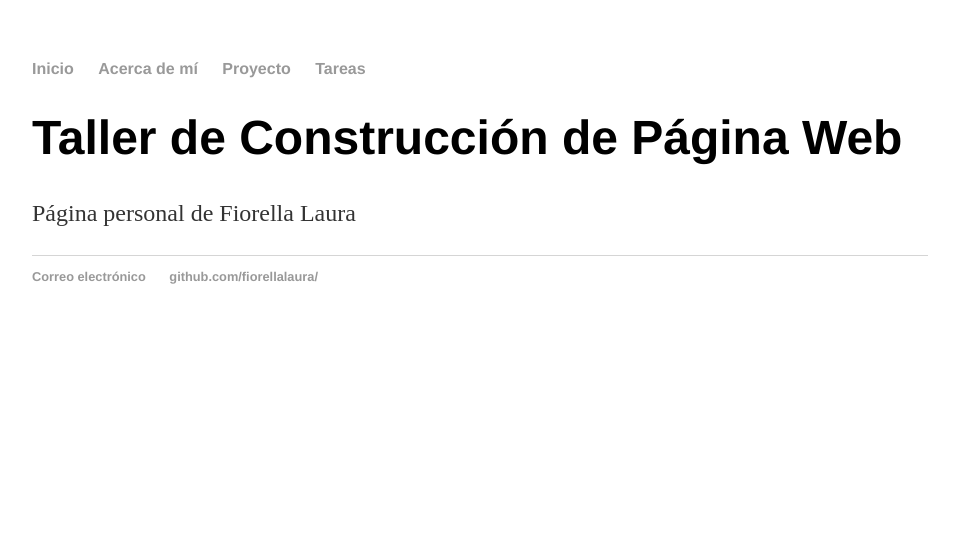
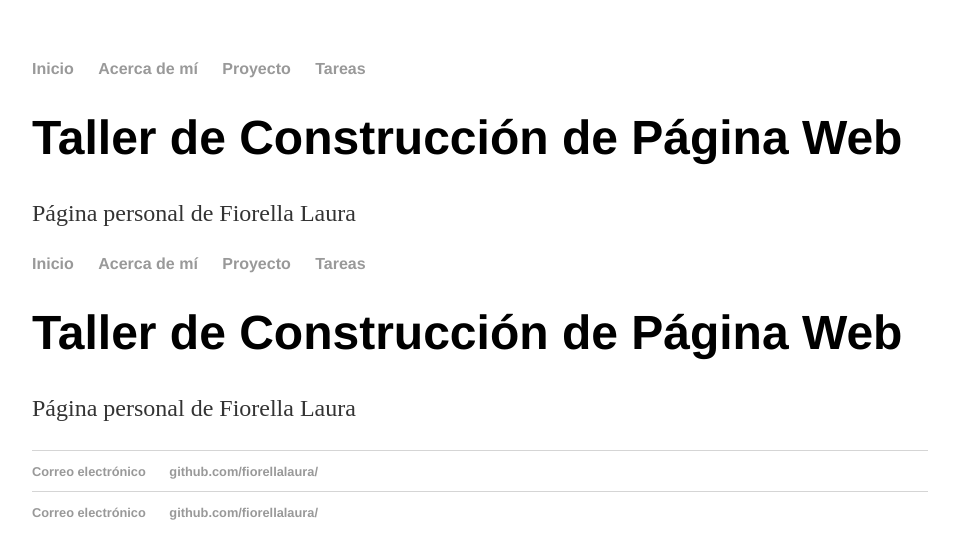
Before and after one commit to FiorellaLaura/FiorellaLaura.github.io, a Jekyll site: the page built from index.html, in a window 1280 px wide. Shown: the top 559 px of the page, without its empty margins (160-1119 px from the left). Built offline with Jekyll 4.4.1, drawn with Linux system fonts in a browser that asks for light colours.

Commit message:
Update index.html

```diff
--- a/index.html
+++ b/index.html
@@ -1,3 +1,13 @@
+---
+layout: default
+title: Ingeniería Biomédica
+---
+<div class="blurb">
+           <h1>Taller de Construcción de Página Web</h1>
+           <p>Página personal de Fiorella Laura</p>
+</div>
+
+
 <!DOCTYPE html>
 <html>
       <head>
```
